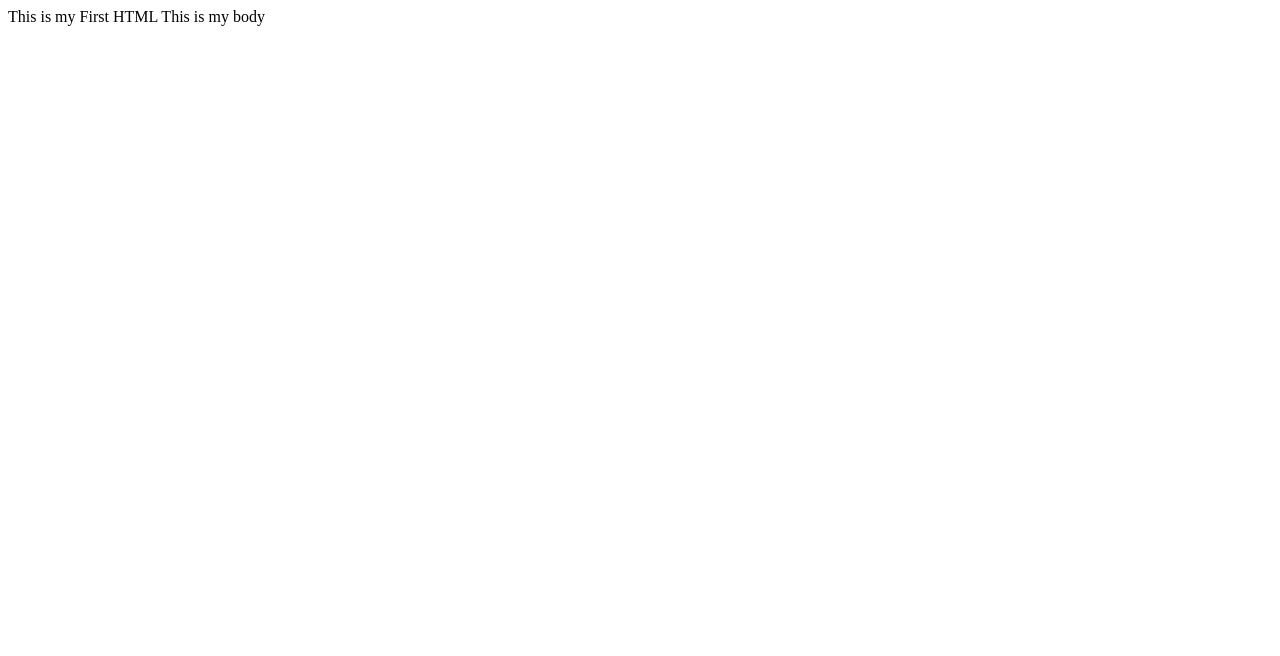
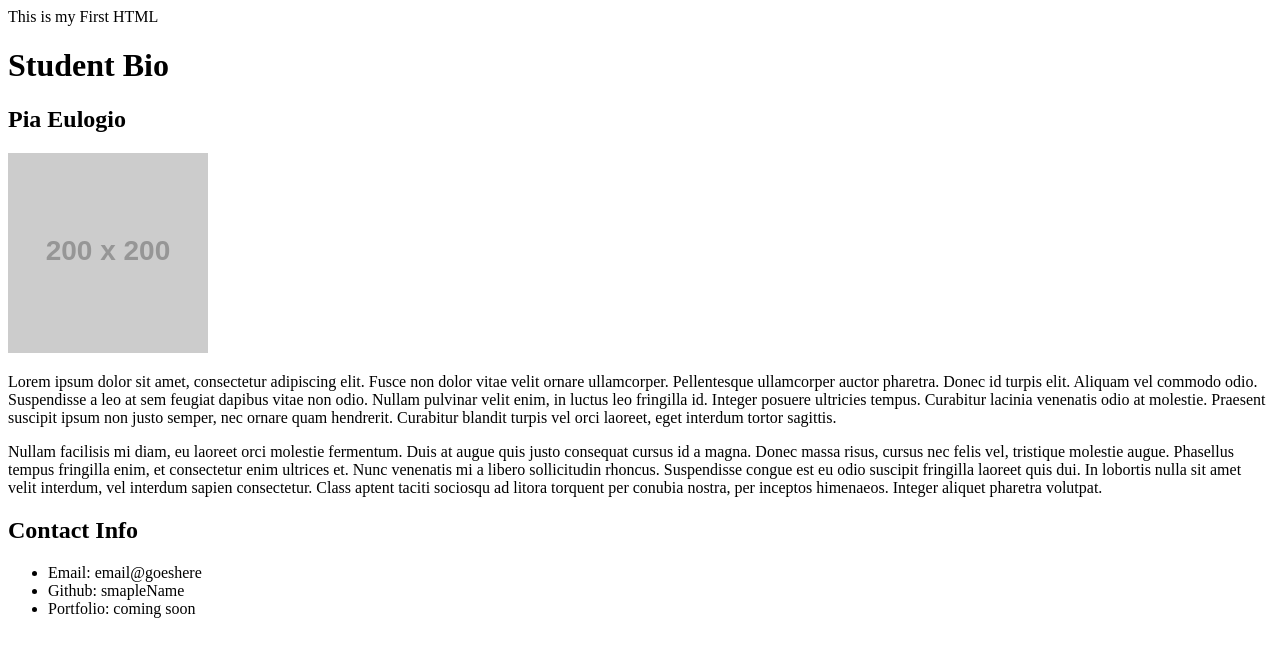
Before and after one commit to peulogio/First-HTML, a plain HTML site: page index.html in a window 1280 px wide. Drawn offline with Linux system fonts and the light colour scheme; placeholder pictures from the web are drawn by us.

Commit message:
contact list

```diff
--- a/index.html
+++ b/index.html
@@ -6,8 +6,41 @@
 
  <head>
      <meta charset="UTF-8">
-     <title> Activity 1: Nasic HTML Bio</title>
+     <title> Activity 1: Basic HTML Bio</title>
      This is my First HTML
  </head>
- <body> This is my body</body>
+ <body>
+     <header>
+         <h1>Student Bio</h1>
+     </header>
+
+     <div>
+         <section>
+            <h2>Pia Eulogio</h2>
+            <img src="https://placehold.it/200x200" alt ="Pia Eulogo">
+         </section>
+     </div>
+     <div>
+         <section>
+             <p>Lorem ipsum dolor sit amet, consectetur adipiscing elit. Fusce non dolor vitae velit ornare ullamcorper. Pellentesque ullamcorper auctor pharetra. Donec id turpis elit. Aliquam vel commodo odio. Suspendisse a leo at sem feugiat dapibus vitae non odio. Nullam pulvinar velit enim, in luctus leo fringilla id. Integer posuere ultricies tempus. Curabitur lacinia venenatis odio at molestie. Praesent suscipit ipsum non justo semper, nec ornare quam hendrerit. Curabitur blandit turpis vel orci laoreet, eget interdum tortor sagittis.</p>
+         </section>
+         <section>
+             <p>Nullam facilisis mi diam, eu laoreet orci molestie fermentum. Duis at augue quis justo consequat cursus id a magna. Donec massa risus, cursus nec felis vel, tristique molestie augue. Phasellus tempus fringilla enim, et consectetur enim ultrices et. Nunc venenatis mi a libero sollicitudin rhoncus. Suspendisse congue est eu odio suscipit fringilla laoreet quis dui. In lobortis nulla sit amet velit interdum, vel interdum sapien consectetur. Class aptent taciti sociosqu ad litora torquent per conubia nostra, per inceptos himenaeos. Integer aliquet pharetra volutpat.</p>
+         </section>
+     </div>
+     <div>
+         <section>
+             <h2>
+                 Contact Info
+             </h2>
+         </section>
+         <section>
+              <ul>
+                  <li>Email: email@goeshere</li>
+                  <li>Github: smapleName</li>
+                  <li>Portfolio: coming soon</li>
+                </ul>
+         </section>
+     </div>
+</body>
 </hmtl>
```
